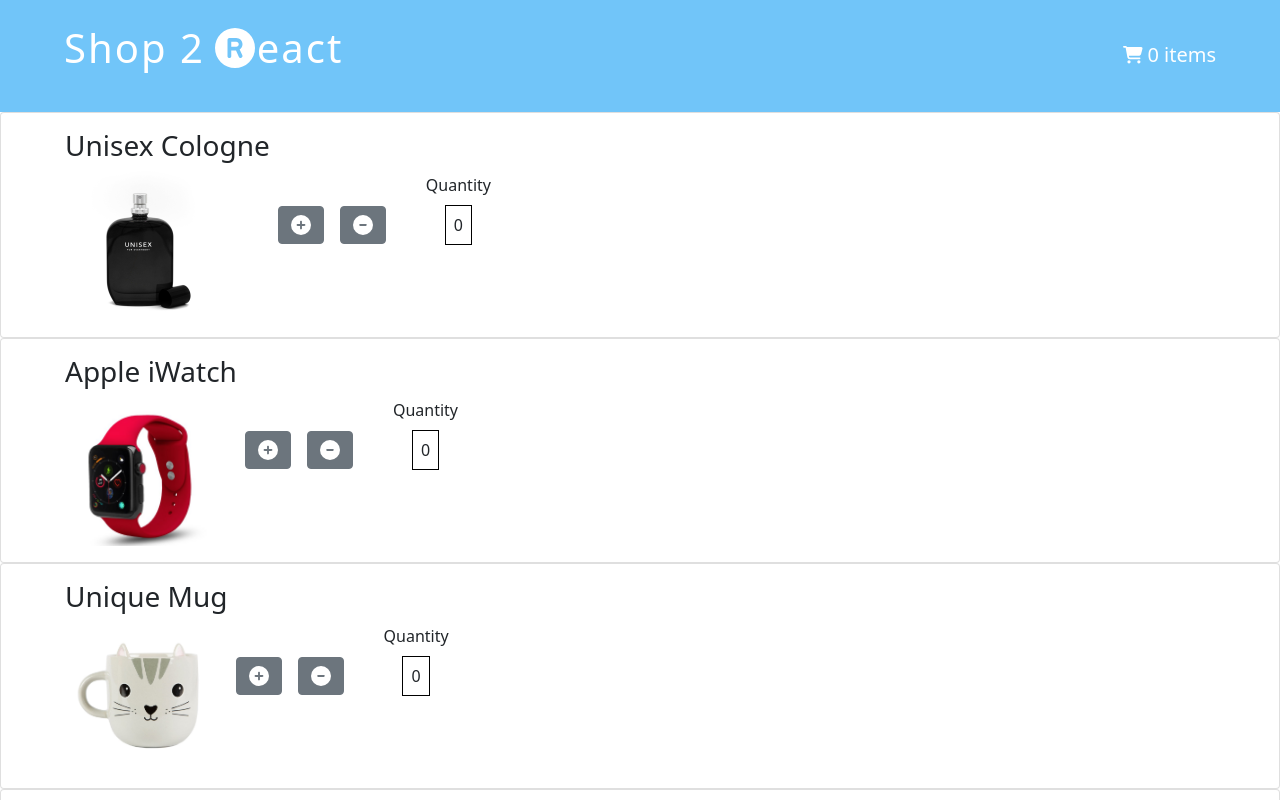
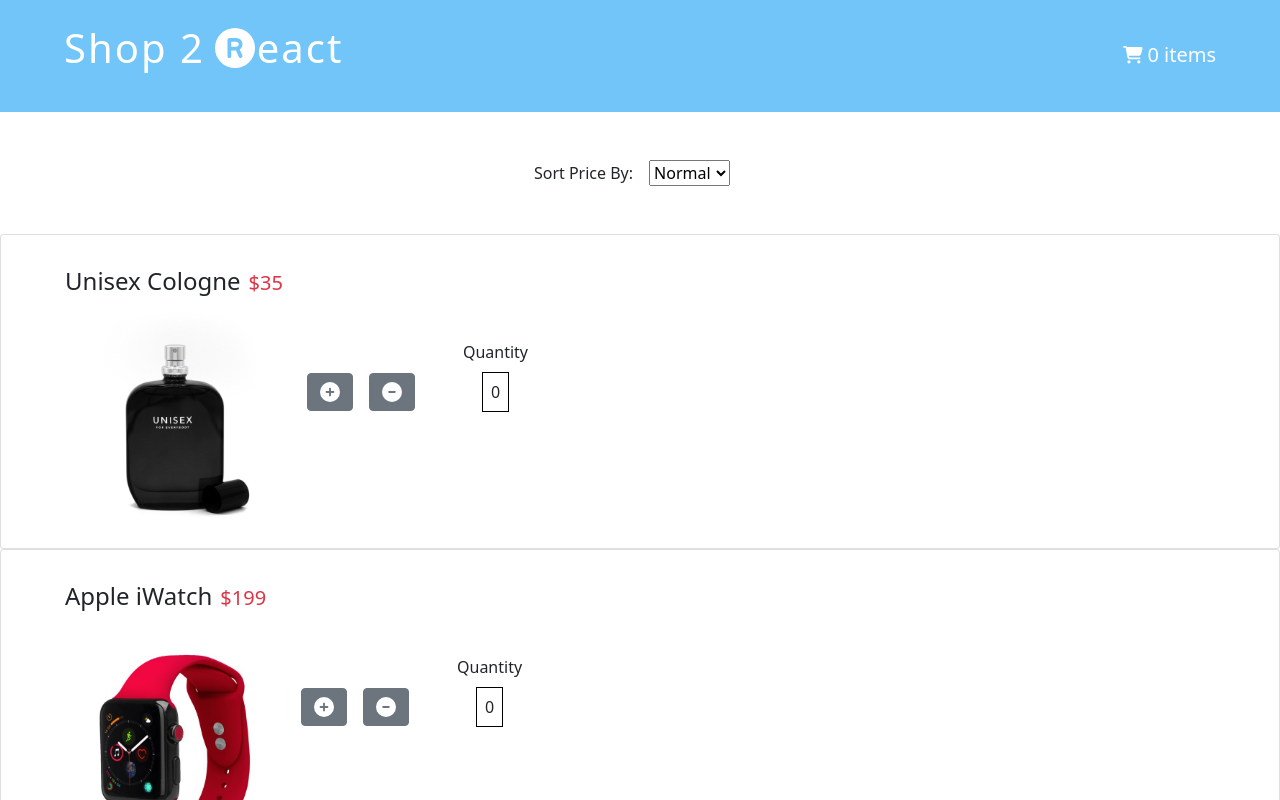
Before and after one commit to XueyanShao/m5-w1-d3-assignment, a React (Create React App) app in the folder shopcart/: page / in a window 1280 px wide. Shown: the top 800 px of the page. Built offline with nearby package versions, Linux system fonts and the light colour scheme.

Commit message:
m5-w4-d3 commit

```diff
--- a/shopcart/package.json
+++ b/shopcart/package.json
@@ -16,6 +16,7 @@
     "react-facebook-login": "^4.1.1",
     "react-router-dom": "^6.3.0",
     "react-scripts": "5.0.1",
+    "react-select": "^5.3.2",
     "reactstrap": "^9.0.2",
     "web-vitals": "^2.1.4"
   },
--- a/shopcart/src/App.js
+++ b/shopcart/src/App.js
@@ -3,7 +3,7 @@ import { useState } from "react";
 import 'bootstrap/dist/css/bootstrap.min.css';
 import './App.css';
 import Navbar from "./navbar";
-import DisplayProducts from "./displayProducts";
+import products from './products';
 
 class App extends React.Component {
 
@@ -11,38 +11,24 @@ class App extends React.Component {
     super(props);
 
     this.state = {
-      products: [
-        {
-          id:0,
-          image: './products/cologne.jpg',
-          desc: 'Unisex Cologne',
-          qty: 0,
-          ratings: 3.4,
-        },
-        {
-          id: 1,
-          image: './products/iwatch.jpg',
-          desc: 'Apple iWatch',
-          qty: 0,
-          ratings: 4.5,
-        },
-        {
-          id: 2,
-          image: './products/mug.jpg',
-          desc: 'Unique Mug',
-          qty: 0,
-          ratings: 3.3
-        },
-        {
-          id:3,
-          image: './products/wallet.jpg',
-          desc: 'Mens Wallet',
-          qty: 0,
-          ratings: 3.8
-        }
-      ]
+      sortType: "norm",
+      listNum: "",
+      products: products
     };
   }
+
+ handleSort = (listNum, sortType) => {
+    listNum.sort((a, b) => {
+      switch(sortType) {
+        case "norm": return a.id - b.id
+          break;
+        case "asc": return a.price - b.price
+          break;
+        case "desc": return b.price - a.price
+      }
+    });
+    this.setState({ sortType });
+  };
 
   handleIncrement = (addValue) => {
     if(addValue.qty<10) {
@@ -68,6 +54,9 @@ class App extends React.Component {
           prods={this.state.products}
           handleIncrement = {this.handleIncrement}
           handleDecrement = {this.handleDecrement}
+          handleSort={this.handleSort}
+          sortType={this.state.sortType}
+          listNum={this.state.listNum}
         />
       </div>
     );
--- a/shopcart/src/displayProducts.js
+++ b/shopcart/src/displayProducts.js
@@ -20,20 +20,33 @@ export default function DisplayProducts(props) {
 
   return (
     <div>
+      <div className="sortList my-5 d-flex justify-content-center">
+        <label>
+              Sort Price By:
+          <select className="mx-3" onChange={(e) => props.OnSort(props.products, e.target.value)}>
+                <option value="norm">Normal</option>
+                <option value="asc">Lowest</option>
+                <option value="desc" >Highest</option>
+          </select>
+        </label>
+      </div>
       {props.products.map((product) => {
         return (
           <ListGroup className="products">
             <ListGroupItem key={product.id} className="product">
               <div className="displayP">
-                <h3>{product.desc}</h3>
+                <div className="my-3">
+                  <span className="h4">{product.desc}</span>
+                  <span className="h5 mx-2 text-danger">${product.price}</span>
+                </div>
                 <img
                   onClick={() => handleShow(product)}
                   src={product.image}
-                  width="150"
+                  width="220"
                   alt={product.desc}
                 />
               </div>
-              <div className="displayBtn">
+              <div className="displayBtn mx-2">
                 <Button
                   className="btn btn-secondary mx-2"
                   onClick={() => props.onIncrement(product)}
--- a/shopcart/src/navbar.js
+++ b/shopcart/src/navbar.js
@@ -1,6 +1,5 @@
 import React from 'react';
 import {Link,BrowserRouter as Router, Route, Routes} from "react-router-dom";
-import { ListGroup, ListGroupItem } from "reactstrap";
 import { FontAwesomeIcon } from "@fortawesome/react-fontawesome";
 import {
   faShoppingCart,
@@ -39,6 +38,9 @@ export default function Navbar(props) {
               products={props.prods}
               onIncrement={props.handleIncrement}
               onDecrement={props.handleDecrement}
+              OnSort={props.handleSort}
+              sortType={props.sortType}
+              listNum={props.listNum}
             />
           }
         />
--- /dev/null
+++ b/shopcart/src/products.js
@@ -0,0 +1,36 @@
+export const products = [
+    {
+      id: '1',
+      desc: 'Unisex Cologne',
+      qty: 0,
+      image: './products/cologne.jpg',
+      rating: 3.5,
+      price: 35,
+    },
+    {
+      id: '2',
+      desc: 'Apple iWatch',
+      qty: 0,
+      image: './products/iwatch.jpg',
+      rating: 4.5,
+      price: 199,
+    },
+    {
+      id: '3',
+      desc: 'Unique Mug',
+      qty: 0,
+      image: './products/mug.jpg',
+      rating: 4,
+      price: 15,
+    },
+    {
+      id: '4',
+      desc: 'Mens Wallet',
+      qty: 0,
+      image: './products/wallet.jpg',
+      rating: 3,
+      price: 48,
+    },
+  ]
+
+  export default products;
--- a/shopcart/src/showCart.js
+++ b/shopcart/src/showCart.js
@@ -18,7 +18,7 @@ export default function ShowCart(props) {
                         <div className="displayP d-block">
                         <img
                         src={product.image}
-                        width="150"
+                        width="200"
                         alt={product.desc}
                         />
                         <h4>{product.desc}</h4>
```
Also changed, not shown: 1 other file (tests, documents, lock files or other folders).
